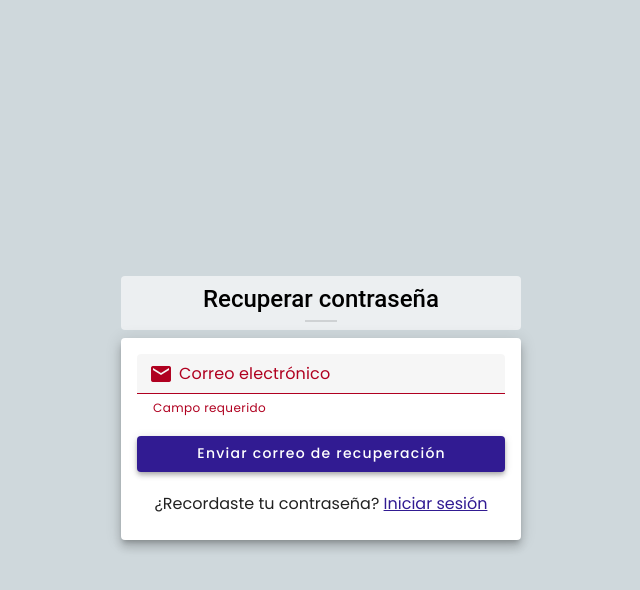
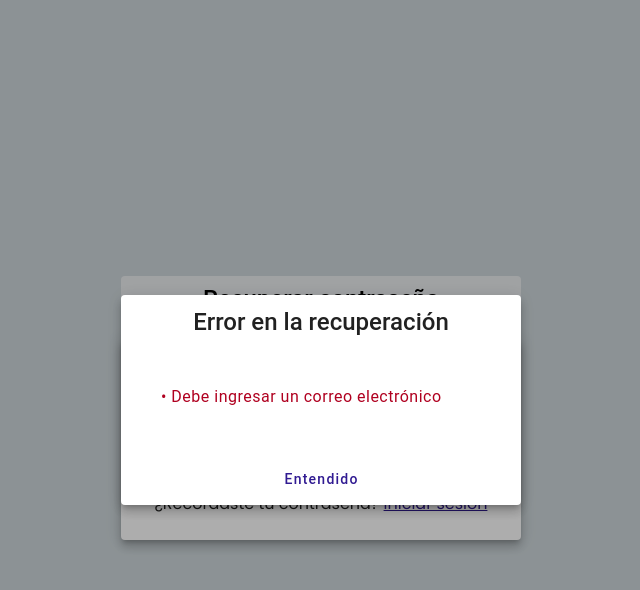
Before and after one commit to jicanta/HCI-Web, a Vue app in the folder HCI-Web/: page /recover-password in a window 1280 px wide. Both pictures are taken after a click on the button "Enviar correo de recuperación". Shown: the top 590 px of the page, without its empty margins (319-959 px from the left). Built offline with nearby package versions, Linux system fonts and the light colour scheme.

Commit message:
added some style fixes

```diff
--- a/HCI-Web/src/pages/DepositPage.vue
+++ b/HCI-Web/src/pages/DepositPage.vue
@@ -94,6 +94,7 @@ const handleDeposit = () => {
                     :items="appStore.getEarningCategories()"
                     label="Seleccione una categoría"
                     class="mb-4 w-100"
+                    variant="outlined"
                     dense
                 />
                 <v-select
@@ -103,6 +104,7 @@ const handleDeposit = () => {
                     :item-value="item => item ? `${item.number} ${item.type}` : ''"
                     label="Seleccione una tarjeta"
                     class="mb-4 w-100"
+                    variant="outlined"
                     dense
                 />
                 <v-btn
--- a/HCI-Web/src/pages/PaymentPage.vue
+++ b/HCI-Web/src/pages/PaymentPage.vue
@@ -98,7 +98,7 @@ const validateFields = () => {
             elevation="0"
           >
             <div class="d-flex flex-column align-center">
-              <h1 class="text-h5 font-weight-medium mb-1">Transferir</h1>
+              <h1 class="text-h5 font-weight-medium mb-1">Pagar</h1>
               <v-divider class="primary" width="32" thickness="2"></v-divider>
             </div>
           </v-card>
@@ -189,7 +189,7 @@ const validateFields = () => {
     <v-dialog v-model="showVerifyTransactionDialog" max-width="600px">
       <v-card class="elevation-7">
         <v-card-title class="text-h5">
-            ¿Está seguro de que desea transferir?
+            ¿Está seguro de que desea pagar?
           </v-card-title>
         <component v-if="appStore.getUserByAlias(cvuOrAlias) || appStore.getUserByCVU(cvuOrAlias)" >
           <v-card-text>
@@ -214,7 +214,7 @@ const validateFields = () => {
             selectedCBUOption === 'cbu' ? cvuOrAlias : null,
             selectedPaymentOption === 'tarjeta',
             selectedCategory
-          ); verify = true ; showVerifyTransactionDialog = false">Transferir</v-btn>
+          ); verify = true ; showVerifyTransactionDialog = false">Pagar</v-btn>
         </v-card-actions>
       </v-card>
     </v-dialog>
@@ -222,7 +222,7 @@ const validateFields = () => {
     <v-dialog v-model="showErrorDialog" max-width="400px">
       <v-card class="elevation-7">
         <v-card-title class="text-h5 text-center">
-          Error en la transferencia
+          Error en el pago.
         </v-card-title>
         <v-card-text>
           <v-list>
--- a/HCI-Web/src/pages/RecoverPasswordPage.vue
+++ b/HCI-Web/src/pages/RecoverPasswordPage.vue
@@ -21,22 +21,44 @@ const rules = {
   }
 };
 
+const showErrorDialog = ref(false);
+const errorMessages = ref([]);
+const showSuccessDialog = ref(false);
+
 const recoverPassword = async () => {
-  if (email.value){
-    isLoading.value = true;
-    try {
-      console.log('Sending recovery email to:', email.value);
-      await new Promise(resolve => setTimeout(resolve, 1500));
-      alert('Se ha enviado un correo de recuperación. Por favor, revise su bandeja de entrada.');
-      router.push('/sign-in');
-    } catch (error) {
-      console.error('Error al enviar el correo de recuperación:', error);
-      alert('Hubo un error al enviar el correo de recuperación. Por favor, intente nuevamente.');
-    } finally {
-      isLoading.value = false;
-    }
+  errorMessages.value = [];
+
+  if (!email.value) {
+    errorMessages.value.push("Debe ingresar un correo electrónico");
+    showErrorDialog.value = true;
+    return;
   }
 
+  const emailValidation = rules.email(email.value);
+  if (typeof emailValidation === 'string') {
+    errorMessages.value.push(emailValidation);
+    showErrorDialog.value = true;
+    return;
+  }
+
+  isLoading.value = true;
+  showSuccessDialog.value = true;
+  //router.push({ name: 'signIn' });
+  /*try {
+    console.log('Sending recovery email to:', email.value);
+    await new Promise(resolve => setTimeout(resolve, 1500));
+    showSuccessDialog.value = true;
+    setTimeout(() => {
+      showSuccessDialog.value = false;
+      router.push({ name: 'signIn' });
+    }, 2000);
+  } catch (error) {
+    console.error('Error al enviar el correo de recuperación:', error);
+    errorMessages.value = ['Hubo un error al enviar el correo de recuperación'];
+    showErrorDialog.value = true;
+  } finally {
+    isLoading.value = false;
+  }*/
 };
 </script>
 
@@ -61,7 +83,6 @@ const recoverPassword = async () => {
               label="Correo electrónico"
               prepend-inner-icon="mdi-email"
               density="compact"
-              :rules="[rules.required, rules.email]"
             ></v-text-field>
             <v-btn
               type="submit"
@@ -80,6 +101,42 @@ const recoverPassword = async () => {
       </v-col>
     </v-row>
   </v-container>
+
+  <v-dialog v-model="showErrorDialog" max-width="400px">
+    <v-card class="elevation-7">
+      <v-card-title class="text-h5 text-center">
+        Error en la recuperación
+      </v-card-title>
+      <v-card-text>
+        <v-list>
+          <v-list-item v-for="(error, index) in errorMessages" :key="index" class="text-error">
+            • {{ error }}
+          </v-list-item>
+        </v-list>
+      </v-card-text>
+      <v-card-actions class="justify-center">
+        <v-btn color="primary" @click="showErrorDialog = false">
+          Entendido
+        </v-btn>
+      </v-card-actions>
+    </v-card>
+  </v-dialog>
+
+  <v-dialog v-model="showSuccessDialog" max-width="400px">
+    <v-card class="elevation-7">
+      <v-card-title class="text-h5 text-center text-success">
+        Correo enviado exitosamente
+      </v-card-title>
+      <v-card-text class="text-center">
+        Se ha enviado un correo de recuperación. Por favor, revise su bandeja de entrada.
+      </v-card-text>
+      <v-card-actions class="justify-center">
+        <v-btn color="success" @click="goToRoute({name: 'signIn'})">
+          Entendido
+        </v-btn>
+      </v-card-actions>
+    </v-card>
+  </v-dialog>
 </template>
 
 <style scoped>
```
